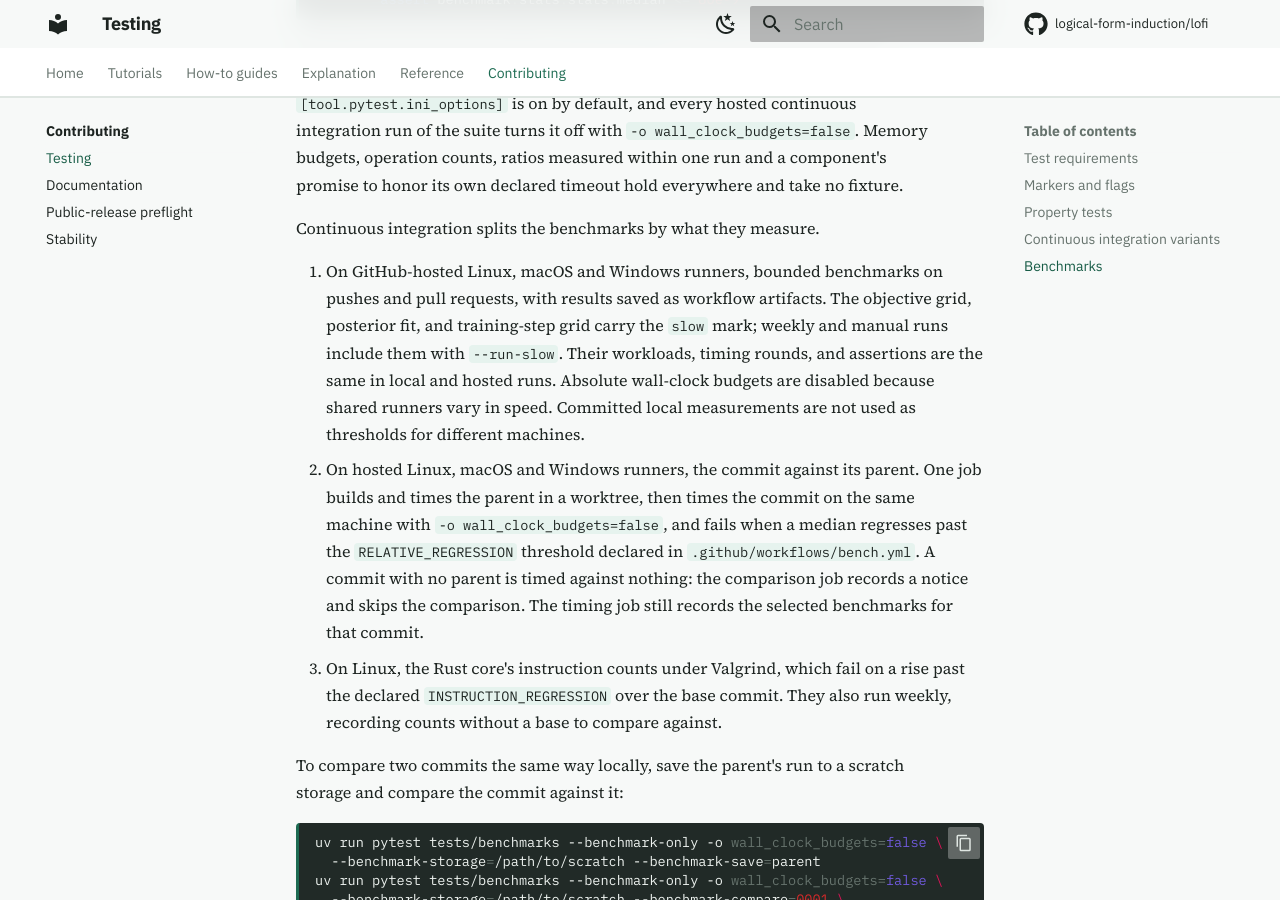
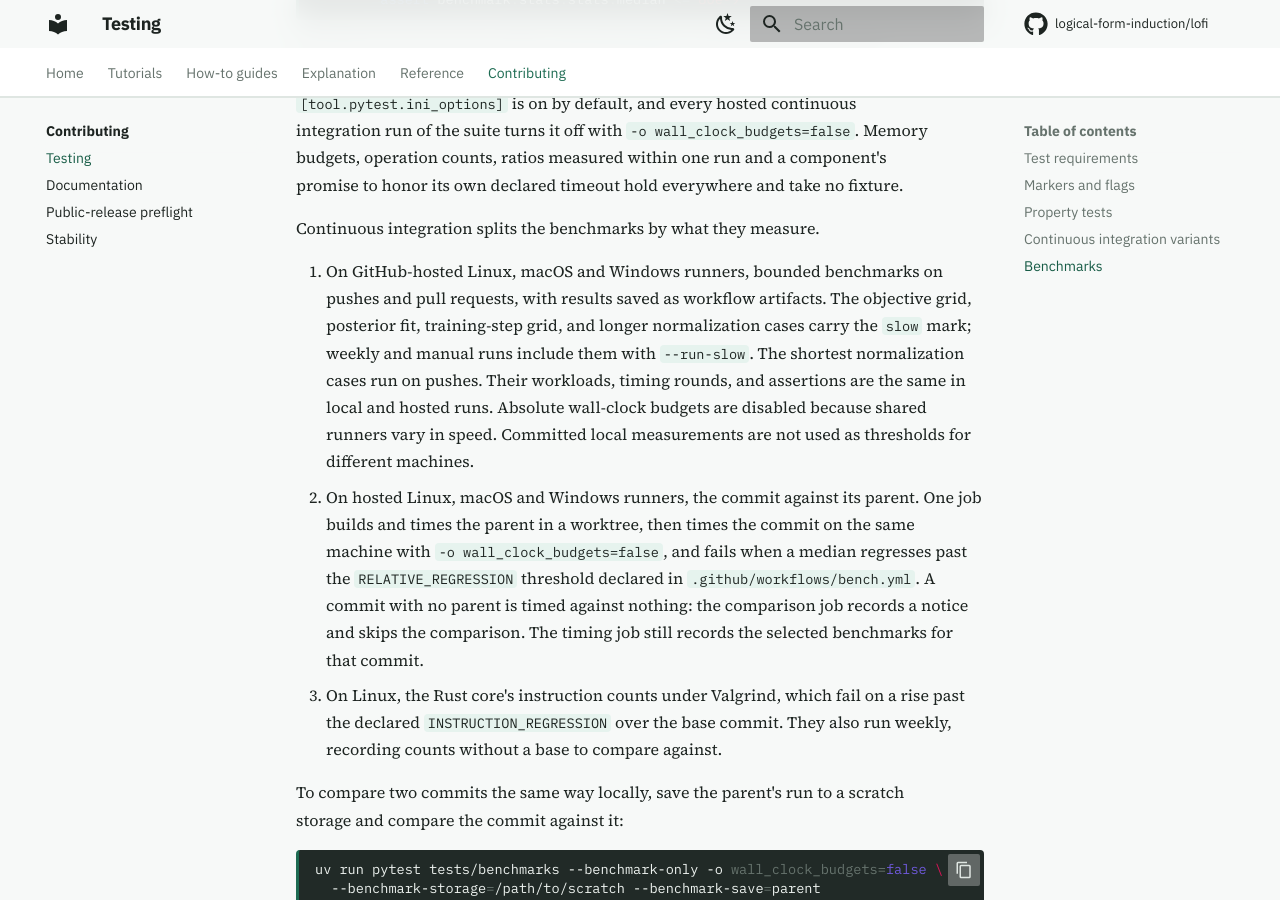
Before and after one commit to logical-form-induction/lofi, an MkDocs documentation site: the page built from docs/development/testing.md, in a window 1280 px wide and 900 px high, scrolled down 2355 px. Built offline with MkDocs 1.6.1 and Material for MkDocs 9.7.7, drawn with Linux system fonts in a browser that asks for light colours; comment, search, counter and statistics services are not loaded.

Commit message:
test(ci): bound stack regression and normalization timings

```diff
--- a/docs/development/testing.md
+++ b/docs/development/testing.md
@@ -91,8 +91,9 @@ Continuous integration splits the benchmarks by what they measure.
 
 1. On GitHub-hosted Linux, macOS and Windows runners, bounded benchmarks on
    pushes and pull requests, with results saved as workflow artifacts. The
-   objective grid, posterior fit, and training-step grid carry the `slow` mark;
-   weekly and manual runs include them with `--run-slow`. Their workloads,
+   objective grid, posterior fit, training-step grid, and longer normalization
+   cases carry the `slow` mark; weekly and manual runs include them with
+   `--run-slow`. The shortest normalization cases run on pushes. Their workloads,
    timing rounds, and assertions are the same in local and hosted runs.
    Absolute wall-clock budgets are
    disabled because shared runners vary in speed. Committed local measurements
```
Also changed, not shown: 2 other files.
